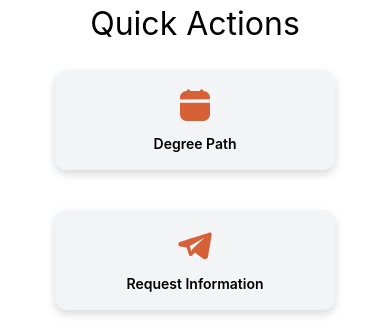
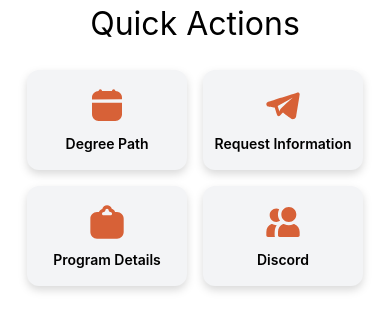
Before and after one commit to paul-nguyen-1/BeavsHubV2, a React (Vite) app in the folder client/: page / in a window 390 px wide. Shown: the part 805-1141 px from the top of the page. Built offline with nearby package versions, Linux system fonts and the light colour scheme; no server answers.

Commit message:
fix responsiveness styling for quickactions

```diff
--- a/client/src/components/home.tsx
+++ b/client/src/components/home.tsx
@@ -141,7 +141,7 @@ function Home() {
             <h1 className="relative text-center md:text-left mb-6">
               Quick Actions
             </h1>
-            <div className="flex flex-wrap justify-center gap-10">
+            <div className="flex flex-wrap justify-center gap-4 md:gap-10">
               <QuickActions
                 image={calendarIcon}
                 alt="Degree Path"
--- a/client/src/components/ui/buttons.tsx
+++ b/client/src/components/ui/buttons.tsx
@@ -18,7 +18,7 @@ export const QuickActions = ({
       rel={link.startsWith("http") ? "noopener noreferrer" : undefined}
       underline="never"
     >
-      <div className="flex flex-col items-center justify-center rounded-xl bg-gray-100 drop-shadow-lg hover:shadow-2xl transition w-[280px] h-[100px]">
+      <div className="flex flex-col items-center justify-center rounded-xl bg-gray-100 drop-shadow-lg hover:shadow-2xl transition w-[160px] md:w-[280px] h-[100px]">
         <Image
           radius="md"
           h={40}
```
